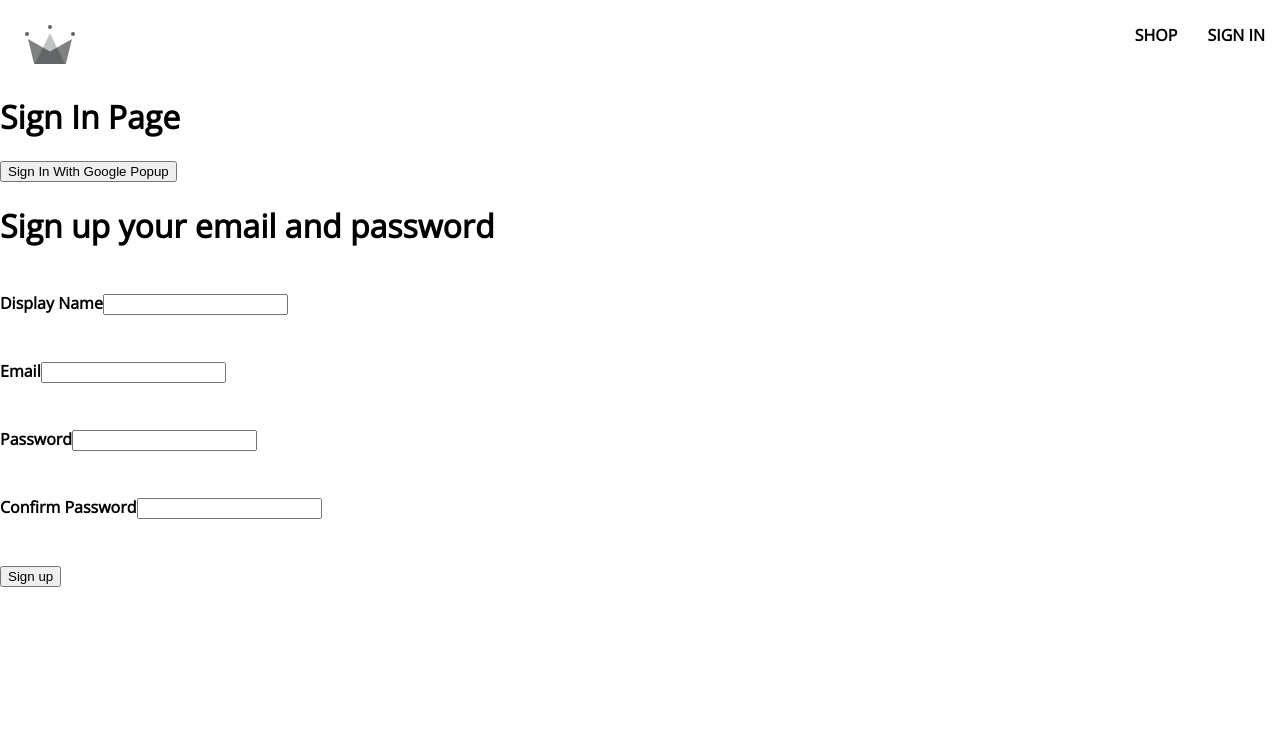
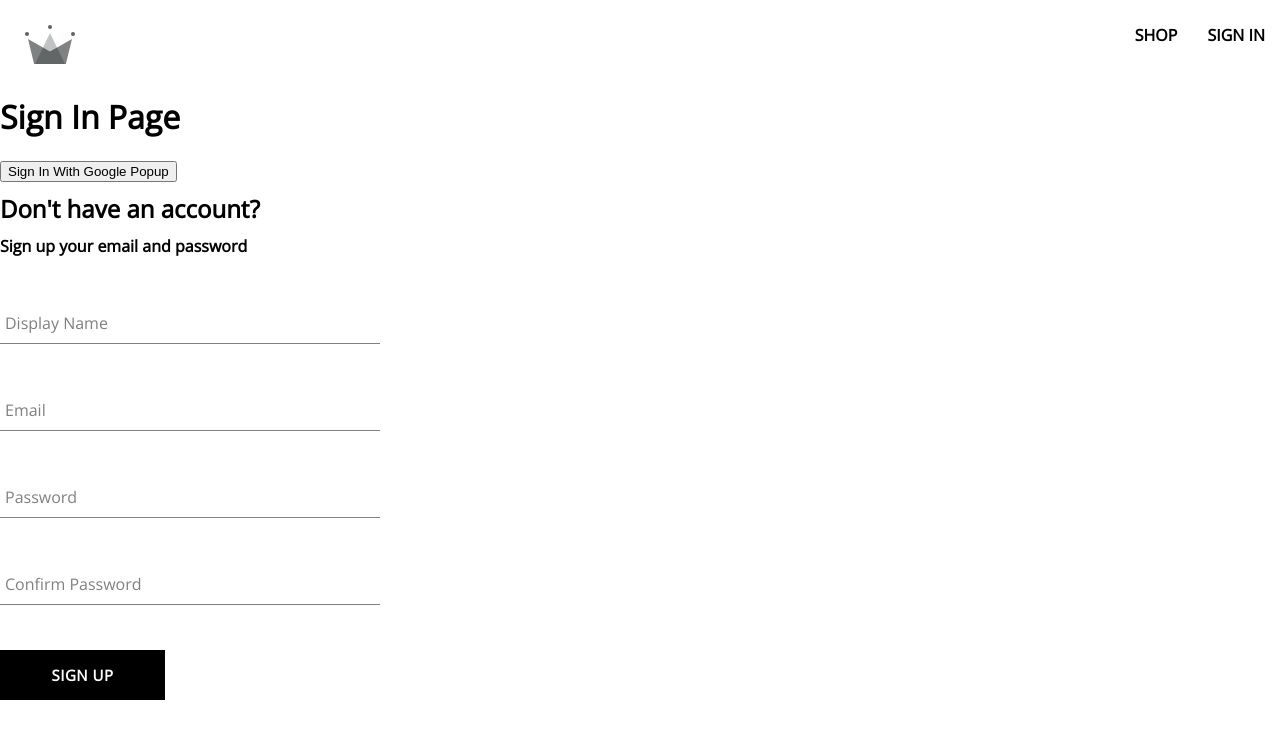
Before and after one commit to wang19903/e_commerce_react, a React (Create React App) app: page /sign-in in a window 1280 px wide. Shown: the top 738 px of the page. Built offline with nearby package versions, Linux system fonts and the light colour scheme.

Commit message:
sign-in,form,btn

```diff
--- /dev/null
+++ b/src/components/button/button.component.jsx
@@ -0,0 +1,21 @@
+import "./button.styles.scss";
+
+const BUTTON_TYPE_CLASS = {
+  google: "google-sign-in",
+  inverted: "inverted"
+};
+
+const Button = ({ children, buttonType, ...otherProps }) => {
+  return (
+    <div>
+      <button
+        className={`button-container ${BUTTON_TYPE_CLASS[buttonType]}`}
+        {...otherProps}
+      >
+        {children}
+      </button>
+    </div>
+  );
+};
+
+export default Button;
--- /dev/null
+++ b/src/components/button/button.styles.scss
@@ -0,0 +1,46 @@
+.button-container {
+  min-width: 165px;
+  width: auto;
+  height: 50px;
+  letter-spacing: 0.5px;
+  line-height: 50px;
+  padding: 0 35px 0 35px;
+  font-size: 15px;
+  background-color: black;
+  color: white;
+  text-transform: uppercase;
+  font-family: "Open Sans";
+  font-weight: bolder;
+  border: none;
+  cursor: pointer;
+  display: flex;
+  justify-content: center;
+
+  &:hover {
+    background-color: white;
+    color: black;
+    border: 1px solid black;
+  }
+
+  &.google-sign-in {
+    background-color: #4285f4;
+    color: white;
+
+    &:hover {
+      background-color: #357ae8;
+      border: none;
+    }
+  }
+
+  &.inverted {
+    background-color: white;
+    color: black;
+    border: 1px solid black;
+
+    &:hover {
+      background-color: black;
+      color: white;
+      border: none;
+    }
+  }
+}
--- a/src/components/form-input/form-input.component.jsx
+++ b/src/components/form-input/form-input.component.jsx
@@ -3,16 +3,16 @@
 const FormInput = ({ label, ...otherProps }) => {
   return (
     <div className="group">
+      <input className="form-input" {...otherProps} />
       {label && (
         <label
           className={`${
-            otherProps.value.label ? "shrink" : ""
-          } from-input-label`}
+            otherProps.value.length ? "shrink" : ""
+          } form-input-label`}
         >
           {label}
         </label>
       )}
-      <input className="from-input" {...otherProps} />
     </div>
   );
 };
--- a/src/components/sign-up-form/sign-up-form.component.jsx
+++ b/src/components/sign-up-form/sign-up-form.component.jsx
@@ -2,13 +2,16 @@
 import FormInput from "../form-input/form-input.component";
 import {
   createAuthUserWithEmailAndPassword,
-  createUserDocumentFromAuth,
+  createUserDocumentFromAuth
 } from "../../utils/firebase/firebase.utils";
+import "./sign-up-form.styles.scss";
+import Button from "../button/button.component";
+
 const defaultFormFields = {
   displayName: "",
   email: "",
   password: "",
-  confirmPassword: "",
+  confirmPassword: ""
 };
 
 const SignUpForm = () => {
@@ -45,9 +48,10 @@
   };
 
   return (
-    <div>
-      <h1>Sign up your email and password</h1>
-      <form action="" onSubmit={handleSumit}>
+    <div className="sign-up-container">
+      <h2>Don't have an account?</h2>
+      <span>Sign up your email and password</span>
+      <form onSubmit={handleSumit}>
         <FormInput
           label="Display Name"
           type="text"
@@ -84,7 +88,7 @@
           value={confirmPassword}
         />
 
-        <button type="submit">Sign up</button>
+        <Button type="submit">Sign up</Button>
       </form>
     </div>
   );
--- /dev/null
+++ b/src/components/sign-up-form/sign-up-form.styles.scss
@@ -0,0 +1,9 @@
+.sign-up-container {
+  display: flex;
+  flex-direction: column;
+  width: 380px;
+
+  h2 {
+    margin: 10px 0;
+  }
+}
```
